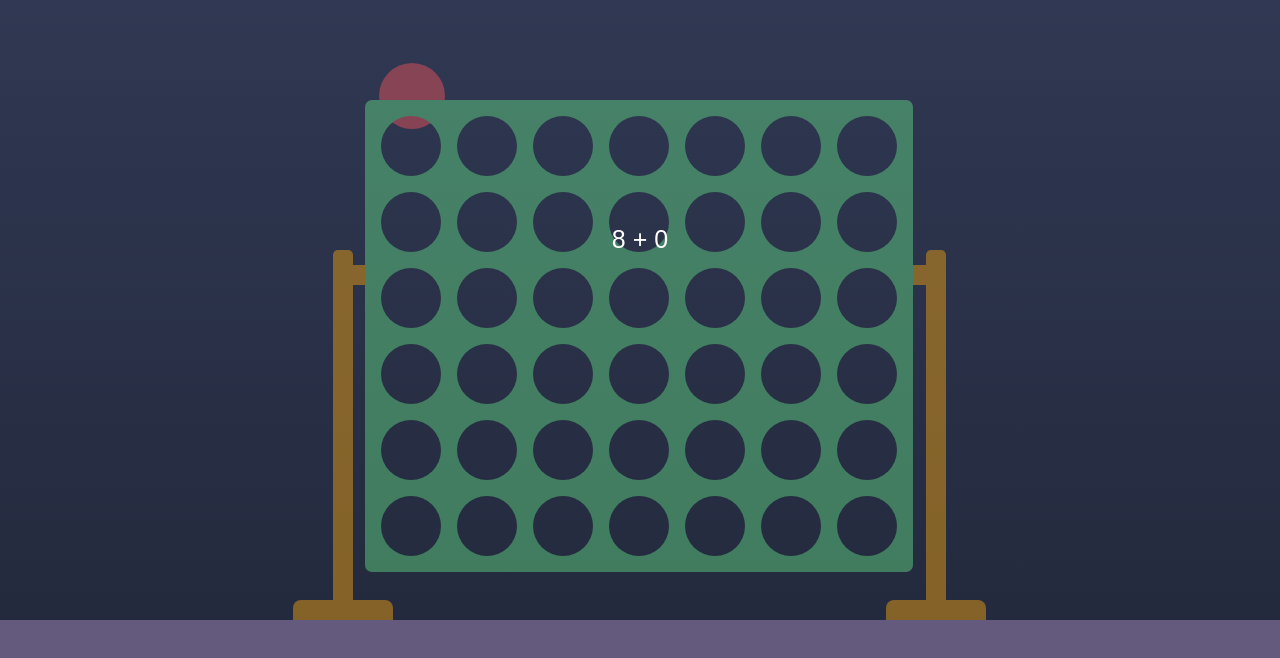
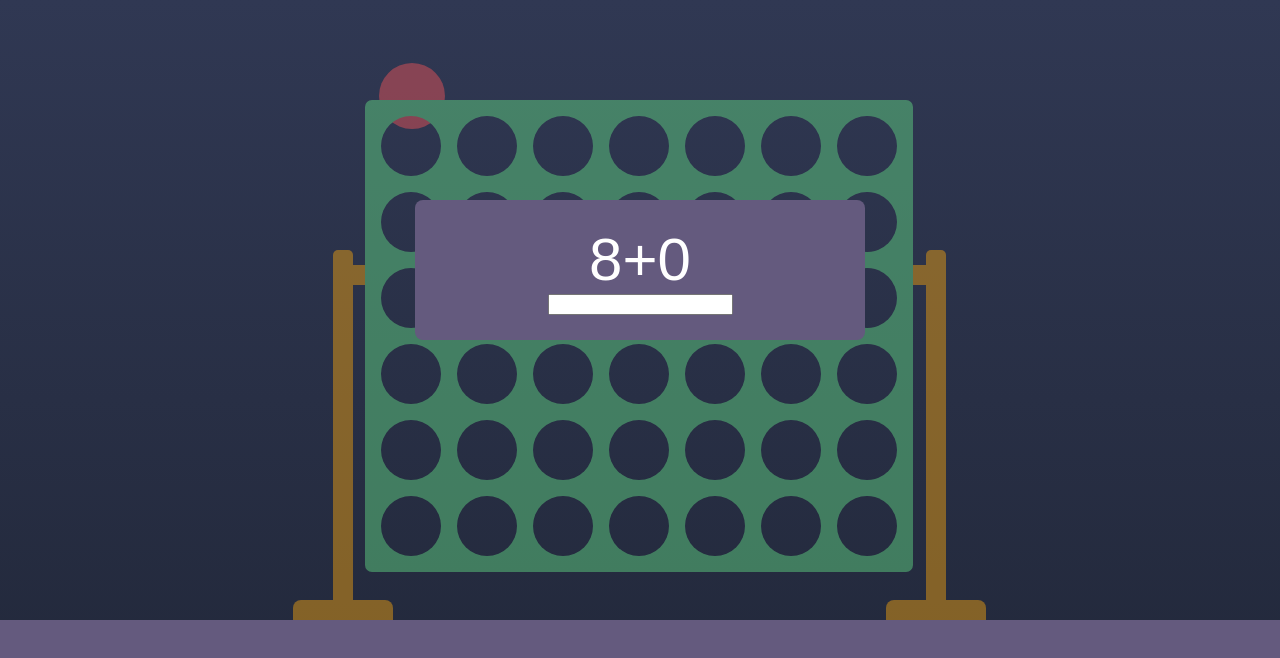
Before and after one commit to Abbie-Bowen/Math-Four-In-A-Row, a plain HTML site: page index.html in a window 1280 px wide. Both pictures are taken after a click on the button "Start". Drawn offline with nearby package versions, Linux system fonts and the light colour scheme; a web font is replaced by a local one.

Commit message:
Math question displaying with input box and calculating answer

```diff
--- a/Game.js
+++ b/Game.js
@@ -37,17 +37,17 @@ class Game {
       this.ready = false;
       this.mathReady = true;
       const question = new MathQuestion();
-      document.getElementById('math-question').style.visibility = "visible"
+      document.querySelector('div.math-problem').style.visibility = "visible"
       document.getElementById('game-scene').style.opacity = '.5';
       document.getElementById("math-question").textContent = question.question;
-      document.getElementById("math-question").style.opacity = '1';
+      document.querySelector('div.math-problem').style.opacity = '1';
     }
 
     /**
     * hides math question.
     */
       hideMathQuestion() {
-        document.getElementById("math-question").style.opacity = '0';
+        document.querySelector('div.math-problem').style.opacity = '0';
         document.getElementById('game-scene').style.opacity = '1';
         this.mathReady = false;
         this.ready = true;
--- a/Math.js
+++ b/Math.js
@@ -1,7 +1,7 @@
 class MathQuestion {
   constructor (){
+    this.answer = 0;
     this.question = this.buildAdditionQuestion();
-    // this.answer =
     this.attempt = 0;
     this.correct = false;
   }
@@ -20,7 +20,8 @@ class MathQuestion {
   buildAdditionQuestion(){
       let addendOne = Math.floor(Math.random() * (10));
       let addendTwo = Math.floor(Math.random() * (10));
-      return `${addendOne} + ${addendTwo}`;
+      this.answer = addendOne + addendTwo;
+      return `${addendOne}+${addendTwo}`;
   }
 
 }
--- a/index.html
+++ b/index.html
@@ -21,10 +21,7 @@
         (needs place for user input)
       -->
       <div class= "math-problem">
-        <div id = "math-question"></div>
-        <label for="answer">Answer:
-            <input type="number" id="answer">
-          </label>
+        <div id = "math-question"></div> <input type="text" id="answer">
       </div>
 
 		<!--
--- a/style.css
+++ b/style.css
@@ -34,7 +34,7 @@ body {
 	border-radius: 8px;
     color: #fff;
 	padding: 25px;
-	position: absolute;
+	position: relative;
 	left: 0;
 	right: 0;
 	margin: 0 auto;
@@ -46,9 +46,9 @@ body {
     font-size: 25px;
 }
 
-.math-problem {
+div.math-problem {
   visibility: hidden;
-	width: 200px;
+	width: 400px;
 	background-color: #645a7e;
 	border-radius: 8px;
     color: #fff;
@@ -58,11 +58,15 @@ body {
 	right: 0;
 	margin: 0 auto;
 	top: 200px;
-	z-index: 200;
+	z-index: 400;
 	cursor: pointer;
 	border: none;
     font-family: 'Wendy One', sans-serif;
-    font-size: 25px;
+    font-size: 60px;
+}
+
+input[type="number"] {
+	width: 100%;
 }
 
 /* BOARD AND PIECES */
```
